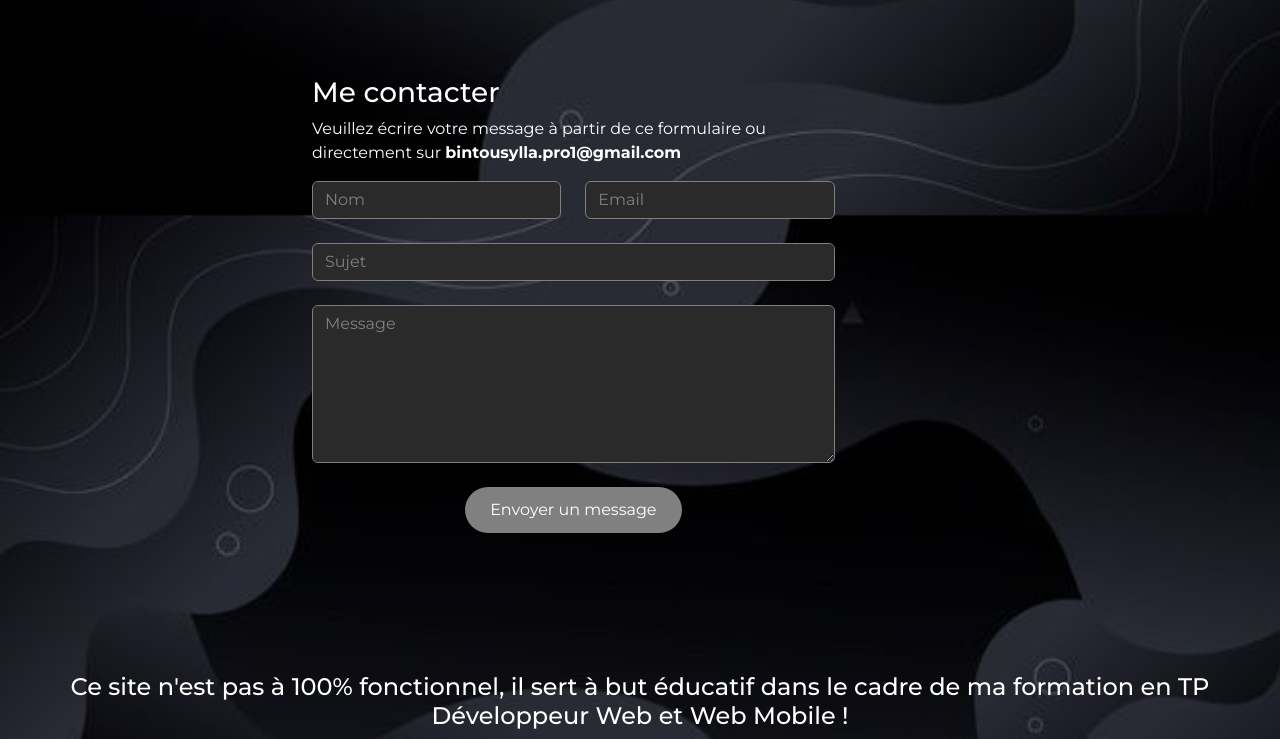
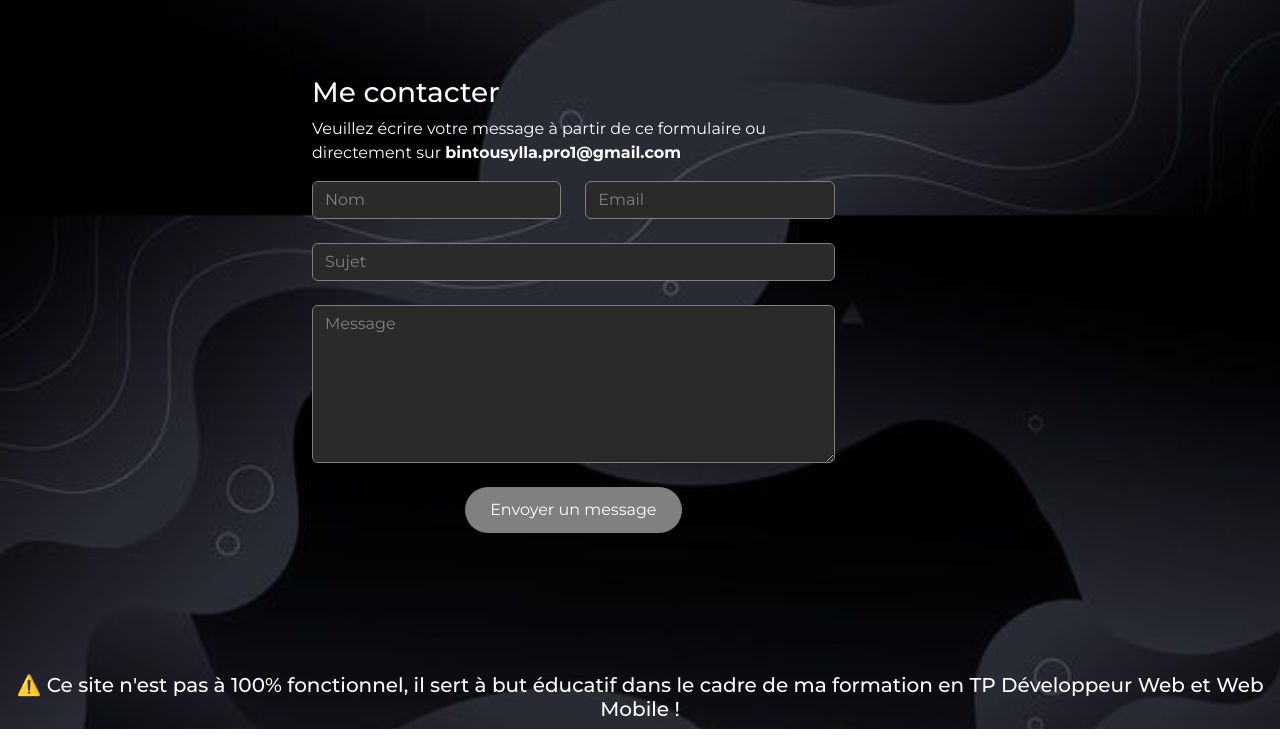
Before and after one commit to bintaax/Bintou_portfolio, a plain HTML site: page index.html in a window 1280 px wide. Shown: the part 1490-2229 px from the top of the page. Drawn offline with nearby package versions, Linux system fonts and the light colour scheme.

Commit message:
Update index.html

```diff
--- a/index.html
+++ b/index.html
@@ -16,8 +16,8 @@
       <ul>
         <li><a href="#home"><i class="fa-solid fa-house"></i> Accueil</a></li>
         <li><a href="#about"><i class="fa-regular fa-user"></i> A propos</a></li>
+        <li><a href="#projects"><i class="fa-regular fa-images"></i> Projets</a></li>
         <li><a href="#telechargerCV"><i class="fa-regular fa-file"></i> CV</a></li>
-        <li><a href="#projects"><i class="fa-regular fa-images"></i> Projets</a></li>
         <li><a href="#contact"><i class="fa-regular fa-envelope"></i> Contact</a></li>
       </ul>
       <div class="social-links text-center">
@@ -176,8 +176,8 @@
   <!-- Footer -->
   <footer class="footer">
     <div class="card-footer text-center">
-      <h5 class="fs-4">
-        Ce site n'est pas à 100% fonctionnel, il sert à but éducatif dans le cadre de ma formation en TP Développeur Web et Web Mobile !
+      <h5>
+        ⚠️ Ce site n'est pas à 100% fonctionnel, il sert à but éducatif dans le cadre de ma formation en TP Développeur Web et Web Mobile !
       </h5>
     </div>
   </footer>
```
